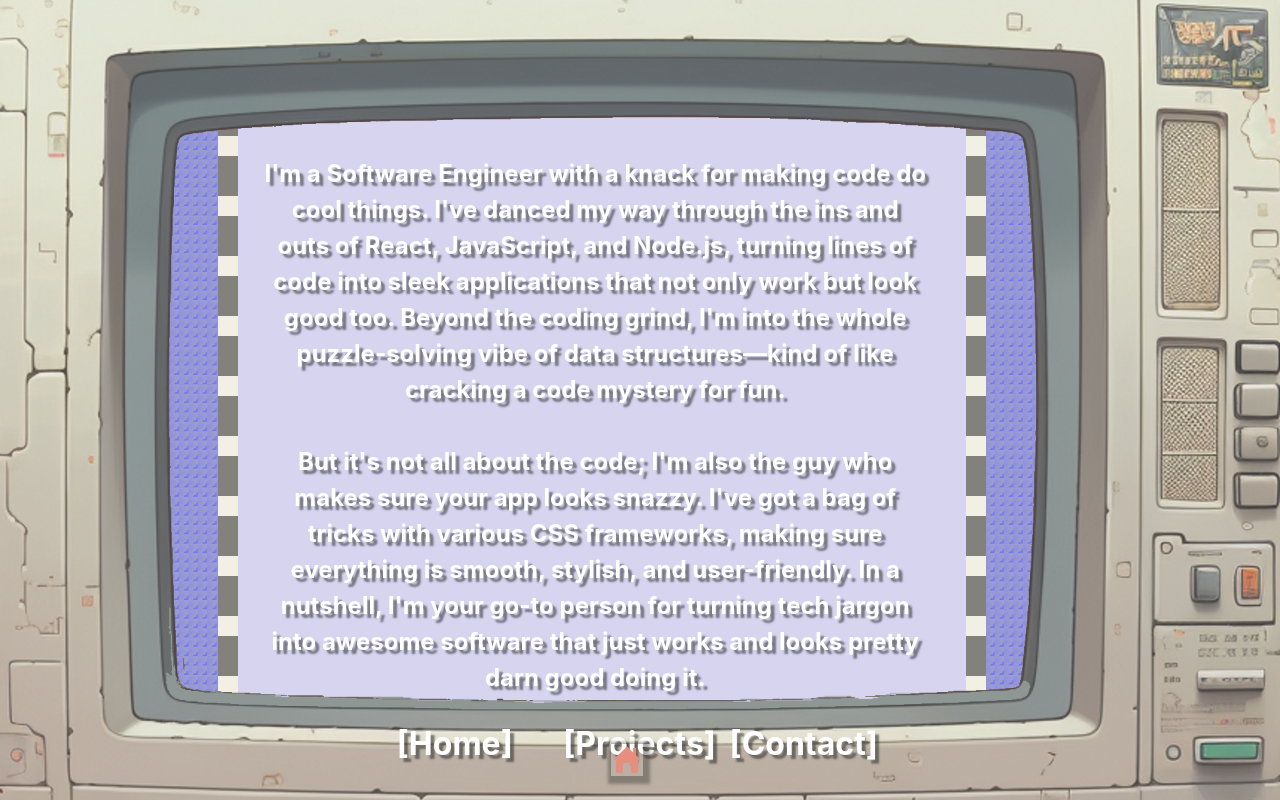
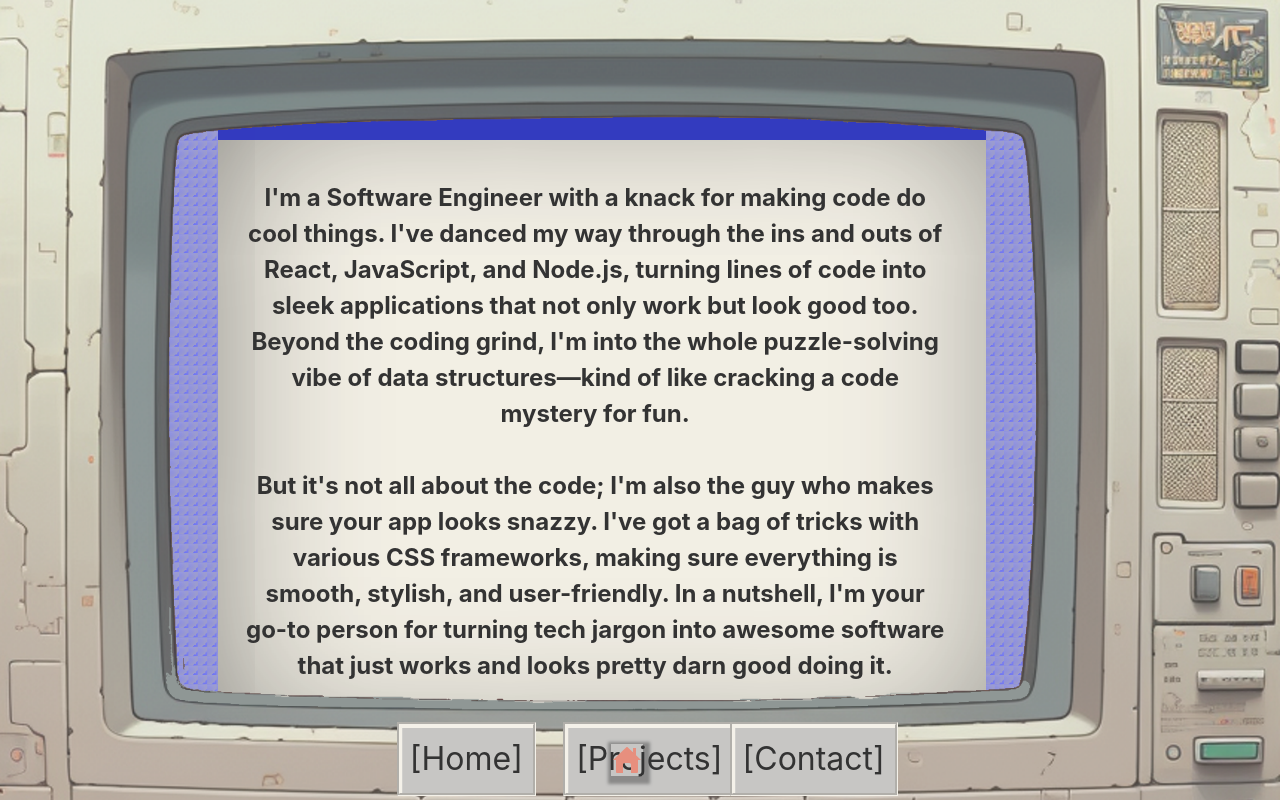
Before and after one commit to tetonkaa/PortfolioV2, a React (Create React App) app in the folder portfolio.v2/: page /About in a window 1280 px wide. Built offline with nearby package versions, Linux system fonts and the light colour scheme.

Commit message:
update sizing, removed border animations

```diff
--- a/portfolio.v2/src/App.css
+++ b/portfolio.v2/src/App.css
@@ -1,5 +1,6 @@
 .App {
   text-align: center;
+  max-width: 100vw;
 }
 
 .App-logo {
--- a/portfolio.v2/src/pages/about/about.css
+++ b/portfolio.v2/src/pages/about/about.css
@@ -12,7 +12,6 @@
 }
 
 .aboutContainer {
-  border: 20px dashed #00000094;
   height: 80vh;
   width: 60vw;
   margin: auto;
@@ -20,8 +19,12 @@
   flex-direction: column;
   margin-left: 17vw;
   transition: 0.5s ease-in-out;
-  animation: dottedEntry 1s ease-in;
+
   background-color: #efebde;
+  border-radius: 20px;
+  box-shadow: 10px 10px 164px -28px rgba(0, 0, 0, 0.75) inset;
+  -webkit-box-shadow: 10px 10px 164px -28px rgba(0, 0, 0, 0.75) inset;
+  -moz-box-shadow: 10px 10px 164px -28px rgba(0, 0, 0, 0.75) inset;
 
 }
 
@@ -30,10 +33,17 @@
   padding: 5vh 3vw 3vh 2vw;
   font-size: 1.5em;
   font-weight: bold;
-  color:rgb(255, 255, 255);
-  text-shadow: 4px 4px 2px rgba(0,0,0,0.6);
-  background-color: #a2a2ff73;
+  color:rgb(0, 0, 0);
   border-radius: 8px;
+}
+
+.aboutContainer .content1 h1{
+  border-radius: 8px 8px 0px 0px;
+  background-color: #010ab0;
+  width: 100%;
+  color: white;
+  padding: 10px;
+
 }
 
 .aboutContainer .content2 {
@@ -47,17 +57,20 @@
 
  .content2 button {
   font-size: 2em;
-  transition: 0.3s ease-in;
   position: absolute;
   z-index: 1;
-  font-weight: bold;
-  color:rgb(255, 255, 255);
-  text-shadow: 4px 4px 2px rgba(0,0,0,0.6);
+  background: #b9b8b6;
+  border: groove 3px #f2eee4;
+  text-align: center;
+  box-shadow: inset 0.07em 0.09em #f2eee4;
+  padding: 10px;
 }
 .content2 button:hover {
-  cursor: pointer;
-  color: #e2745e;
-  transition: 0.3s;
+  background: #9a9a9a;
+  border: groove 3px #4275f6;
+  text-align: center;
+  box-shadow: inset 0.07em 0.09em #f2eee4;
+  padding: 10px;
 }
 
 .aboutContainer::before {
--- a/portfolio.v2/src/pages/about/about.js
+++ b/portfolio.v2/src/pages/about/about.js
@@ -6,6 +6,7 @@
       <div className="aboutBorder">
         <div className="aboutContainer">
           <div className="content1">
+            <h1>About</h1>
             <p>
               I'm a Software Engineer with a knack for making code do cool
               things. I've danced my way through the ins and outs of React,
--- a/portfolio.v2/src/pages/contact/contact.css
+++ b/portfolio.v2/src/pages/contact/contact.css
@@ -18,7 +18,7 @@
   width: 60vw;
   margin: auto;
   display: flex;
-  flex-direction: column;
+  flex-direction: row;
   margin-left: 17vw;
   transition: 0.5s ease-in-out;
   animation: dottedEntry 1s ease-in;
@@ -50,18 +50,30 @@
 .contactFormContainer form {
   background-color: #efebde;
   margin: auto;
-  height: 40vh;
+  height: 60vh;
   width: 30vw;
   border-radius: 20px;
+  box-shadow: 10px 10px 164px -28px rgba(0, 0, 0, 0.75) inset;
+  -webkit-box-shadow: 10px 10px 164px -28px rgba(0, 0, 0, 0.75) inset;
+  -moz-box-shadow: 10px 10px 164px -28px rgba(0, 0, 0, 0.75) inset;
 }
 
 .contactFormContainer form h1 {
   color: white;
   border-radius: 8px 8px 0px 0px;
-  background-color: #050953;
+  background-color: #010ab0;
   width: 100%;
   padding: 10px;
 }
+
+.contactFormContainer textarea {
+  color: rgb(0, 0, 0);
+  background-color: #e7e5da;
+  width: 100%;
+  resize: none;
+  padding: 10px;
+}
+
 
 .sendButton {
   background: #b9b8b6;
@@ -69,6 +81,8 @@
   text-align: center;
   box-shadow: inset 0.07em 0.09em #f2eee4;
   padding: 10px;
+  margin-left: 45%;
+  margin-top: 4vh;
 }
 
 .sendButton:hover {
--- a/portfolio.v2/src/pages/contact/contact.js
+++ b/portfolio.v2/src/pages/contact/contact.js
@@ -3,8 +3,6 @@
 import * as emailjs from "emailjs-com";
 
 export default function Contact() {
-
-
   const contactConfig = {
     YOUR_EMAIL: "ViceDevGroup@Gmail.com",
     description:
@@ -76,12 +74,18 @@
     <div className="contact">
       <div className="contactBorder">
         <div className="contactContainer">
-
           <div className="contactFormContainer">
             <form onSubmit={handleSubmit} className="">
               <h1>Contact</h1>
               <div>
-                <div  className="">
+                <div className="formLabels">
+                  <ul>
+                    <li>Name</li>
+                    <li>Email</li>
+                    <li>Message</li>
+                  </ul>
+                </div>
+                <div>
                   <input
                     class="nameInput"
                     id=""
@@ -124,8 +128,6 @@
               </div>
             </form>
           </div>
-
-
         </div>
       </div>
     </div>
--- a/portfolio.v2/src/pages/main/main.css
+++ b/portfolio.v2/src/pages/main/main.css
@@ -14,15 +14,16 @@
 }
 
 .introText {
-  width: 47%;
+  width: 45%;
   /* border: dotted red; */
   display: flex;
   flex-direction: column;
+  justify-content: center;
 }
 
 .introText h1 {
   font-size: 3em;
-  padding-top: 22vh;
+  padding-top: 2vh;
   text-align: center;
   font-family: "headingProItalic";
   color: rgb(65, 65, 65);
@@ -39,7 +40,7 @@
 .introText h3:nth-of-type(2) {
   text-align: center;
   font-size: 1.5em;
-  padding-top: 45vh;
+  padding-top: 25vh;
 }
 
 navContainer {
@@ -55,7 +56,11 @@
   height: 35vh;
 }
 
-
+.homeSvgs{
+  display: flex;
+  justify-content: center;
+  margin-top: 5vh;
+}
 
 
 .bottomScreens {
--- a/portfolio.v2/src/pages/main/main.js
+++ b/portfolio.v2/src/pages/main/main.js
@@ -20,16 +20,36 @@
 export default function Main() {
   return (
     <>
-      <Nav />
       <div className="main">
         <div className="introText">
           <h1>
             Angel <span className="coloredText">Puente</span>
           </h1>
           <h3>
-            Fullstack Engineer | Designer | Tech-
+            Fullstack Engineer | Designer | <br /> Tech-
             <span className="coloredText">lover</span>
           </h3>
+          <div className="homeSvgs">
+            <a href="https://github.com/tetonkaa">
+              <svg
+                xmlns="http://www.w3.org/2000/svg"
+                class="ionicon"
+                viewBox="0 0 512 512"
+              >
+                <path d="M256 32C132.3 32 32 134.9 32 261.7c0 101.5 64.2 187.5 153.2 217.9a17.56 17.56 0 003.8.4c8.3 0 11.5-6.1 11.5-11.4 0-5.5-.2-19.9-.3-39.1a102.4 102.4 0 01-22.6 2.7c-43.1 0-52.9-33.5-52.9-33.5-10.2-26.5-24.9-33.6-24.9-33.6-19.5-13.7-.1-14.1 1.4-14.1h.1c22.5 2 34.3 23.8 34.3 23.8 11.2 19.6 26.2 25.1 39.6 25.1a63 63 0 0025.6-6c2-14.8 7.8-24.9 14.2-30.7-49.7-5.8-102-25.5-102-113.5 0-25.1 8.7-45.6 23-61.6-2.3-5.8-10-29.2 2.2-60.8a18.64 18.64 0 015-.5c8.1 0 26.4 3.1 56.6 24.1a208.21 208.21 0 01112.2 0c30.2-21 48.5-24.1 56.6-24.1a18.64 18.64 0 015 .5c12.2 31.6 4.5 55 2.2 60.8 14.3 16.1 23 36.6 23 61.6 0 88.2-52.4 107.6-102.3 113.3 8 7.1 15.2 21.1 15.2 42.5 0 30.7-.3 55.5-.3 63 0 5.4 3.1 11.5 11.4 11.5a19.35 19.35 0 004-.4C415.9 449.2 480 363.1 480 261.7 480 134.9 379.7 32 256 32z" />
+              </svg>
+            </a>
+
+            <a href="https://www.linkedin.com/in/angel-puente0/">
+              <svg
+                xmlns="http://www.w3.org/2000/svg"
+                class="ionicon"
+                viewBox="0 0 512 512"
+              >
+                <path d="M444.17 32H70.28C49.85 32 32 46.7 32 66.89v374.72C32 461.91 49.85 480 70.28 480h373.78c20.54 0 35.94-18.21 35.94-38.39V66.89C480.12 46.7 464.6 32 444.17 32zm-273.3 373.43h-64.18V205.88h64.18zM141 175.54h-.46c-20.54 0-33.84-15.29-33.84-34.43 0-19.49 13.65-34.42 34.65-34.42s33.85 14.82 34.31 34.42c-.01 19.14-13.31 34.43-34.66 34.43zm264.43 229.89h-64.18V296.32c0-26.14-9.34-44-32.56-44-17.74 0-28.24 12-32.91 23.69-1.75 4.2-2.22 9.92-2.22 15.76v113.66h-64.18V205.88h64.18v27.77c9.34-13.3 23.93-32.44 57.88-32.44 42.13 0 74 27.77 74 87.64z" />
+              </svg>
+            </a>
+          </div>
           <h3>
             [<span className="coloredText">hello</span> there]
           </h3>
--- a/portfolio.v2/src/pages/projects/projects.css
+++ b/portfolio.v2/src/pages/projects/projects.css
@@ -10,7 +10,7 @@
 }
 
 .projectsContainer {
-  border: 16px dashed #00000094;
+
   height: 80vh;
   width: 60vw;
   margin: auto;
@@ -18,7 +18,7 @@
   flex-direction: column;
   margin-left: 17vw;
   transition: 0.5s ease-in-out;
-  animation: dottedEntry 1s ease-in;
+
 }
 
 .projectsContainer::before {
```
Lines whose indentation alone changed are shown as unchanged.
